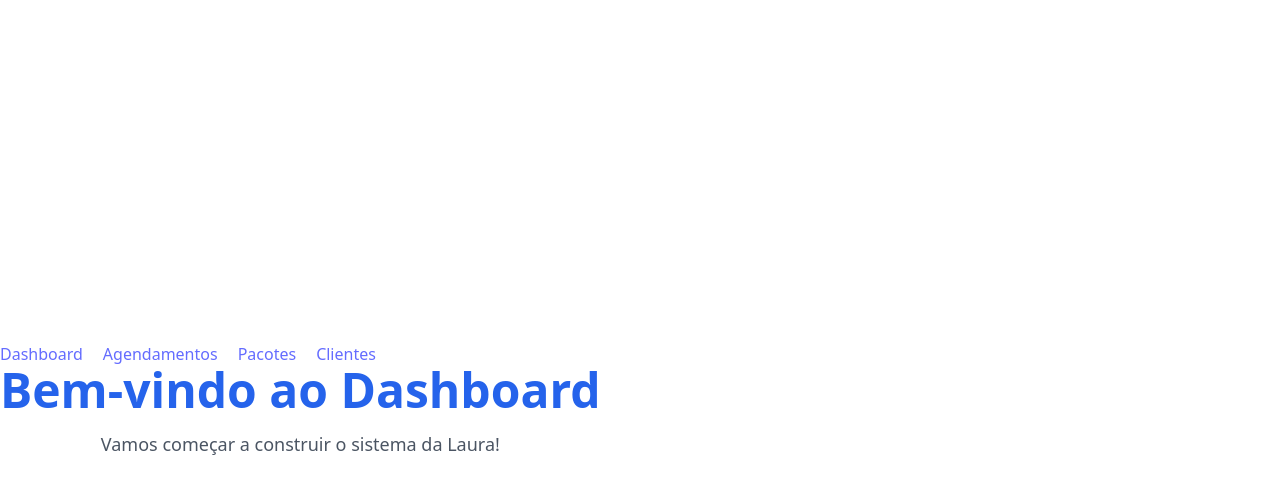
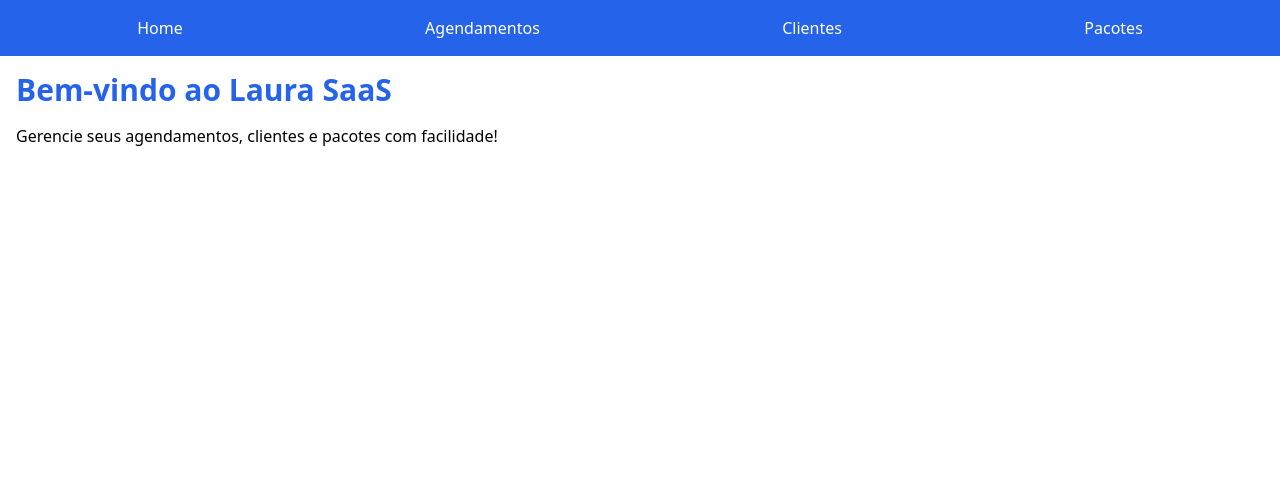
Before and after one commit to andredosreis/laura-saas-agenda, a React (Vite) app in the folder laura-saas-frontend/: page / in a window 1280 px wide. Shown: the top 494 px of the page. Built offline with nearby package versions, Linux system fonts and the light colour scheme.

Commit message:
feat: refactor App component, add Navbar, and create Home page; update Agendamentos, Clientes, and Pacotes pages

```diff
--- a/laura-saas-frontend/src/App.jsx
+++ b/laura-saas-frontend/src/App.jsx
@@ -1,24 +1,24 @@
-import React from 'react';
-import { BrowserRouter as Router, Routes, Route } from 'react-router-dom'
-
-import Header from './components/Header';
+import { BrowserRouter as Router, Routes, Route } from 'react-router-dom';
+import Navbar from './components/Navbar';
+import Home from './pages/Home';
 import Agendamentos from './pages/Agendamentos';
+import Clientes from './pages/Clientes';
 import Pacotes from './pages/Pacotes';
-import Clientes from './pages/Clientes';
-import Dashboard from './pages/Dashboard';
-
 
 function App() {
   return (
     <Router>
-      <Header />
+    <Navbar />
+    <main>
       <Routes>
-        <Route path="/" element={<Dashboard />} />
+        <Route path="/" element={<Home />} />
         <Route path="/agendamentos" element={<Agendamentos />} />
+        <Route path="/clientes" element={<Clientes />} />
         <Route path="/pacotes" element={<Pacotes />} />
-        <Route path="/clientes" element={<Clientes />} />
       </Routes>
-    </Router>
+    </main>
+  </Router>
+
   );
 }
 
--- a/laura-saas-frontend/src/components/Header.jsx
+++ b/laura-saas-frontend/src/components/Header.jsx
@@ -1,4 +1,4 @@
-import React from 'react'
+/* import React from 'react'
 import { Link } from 'react-router-dom'
 
 function Header() {
@@ -6,13 +6,16 @@ function Header() {
     <header>
       <nav>
         <ul style={{display: 'flex', gap: '20px', listStyle: 'none' }}>
-          <li><Link to="/">Dashboard</Link></li>
-          <li><Link to="/agendamentos">Agendamentos</Link></li>
+         <li><Link to="/home">Home</Link></li>
+         <li><Link to="/agendamentos">Agendamentos</Link></li>
           <li><Link to="/pacotes">Pacotes</Link></li>
           <li><Link to="/clientes">Clientes</Link></li>
+          <li><Link to="/">Dashboard</Link></li>
+
         </ul>
       </nav>
     </header>
   )
 }
 export default Header
+*/
--- /dev/null
+++ b/laura-saas-frontend/src/components/Navbar.jsx
@@ -0,0 +1,16 @@
+import { Link } from 'react-router-dom';
+
+function Navbar() {
+  return (
+    <nav className="bg-blue-600 p-4 text-white">
+      <div className="flex justify-around">
+        <Link to="/" className="hover:text-gray-300">Home</Link>
+        <Link to="/agendamentos" className="hover:text-gray-300">Agendamentos</Link>
+        <Link to="/clientes" className="hover:text-gray-300">Clientes</Link>
+        <Link to="/pacotes" className="hover:text-gray-300">Pacotes</Link>
+      </div>
+    </nav>
+  );
+}
+
+export default Navbar;
--- a/laura-saas-frontend/src/index.css
+++ b/laura-saas-frontend/src/index.css
@@ -3,73 +3,3 @@
 @tailwind utilities;
 
 /* (Se quiser, depois adiciona estilo personalizado aqui) */
-
-
-:root {
-  font-family: system-ui, Avenir, Helvetica, Arial, sans-serif;
-  line-height: 1.5;
-  font-weight: 400;
-
-  color-scheme: light dark;
-  color: rgba(255, 255, 255, 0.87);
-  background-color: #242424;
-
-  font-synthesis: none;
-  text-rendering: optimizeLegibility;
-  -webkit-font-smoothing: antialiased;
-  -moz-osx-font-smoothing: grayscale;
-}
-
-a {
-  font-weight: 500;
-  color: #646cff;
-  text-decoration: inherit;
-}
-a:hover {
-  color: #535bf2;
-}
-
-body {
-  margin: 0;
-  display: flex;
-  place-items: center;
-  min-width: 320px;
-  min-height: 100vh;
-}
-
-h1 {
-  font-size: 3.2em;
-  line-height: 1.1;
-}
-
-button {
-  border-radius: 8px;
-  border: 1px solid transparent;
-  padding: 0.6em 1.2em;
-  font-size: 1em;
-  font-weight: 500;
-  font-family: inherit;
-  background-color: #1a1a1a;
-  cursor: pointer;
-  transition: border-color 0.25s;
-}
-button:hover {
-  border-color: #646cff;
-}
-button:focus,
-button:focus-visible {
-  outline: 4px auto -webkit-focus-ring-color;
-}
-
-@media (prefers-color-scheme: light) {
-  :root {
-    color: #213547;
-    background-color: #ffffff;
-  }
-  a:hover {
-    color: #747bff;
-  }
-  button {
-    background-color: #f9f9f9;
-  }
-}
--- a/laura-saas-frontend/src/pages/Agendamentos.jsx
+++ b/laura-saas-frontend/src/pages/Agendamentos.jsx
@@ -1,12 +1,10 @@
-import React, { useEffect, useState } from 'react';
+import { useEffect, useState } from 'react';
 import api from '../services/api';
 
 function Agendamentos() {
   const [agendamentos, setAgendamentos] = useState([]);
 
   useEffect(() => {
-    console.log('Buscando agendamentos...');
-
     async function fetchAgendamentos() {
       try {
         const response = await api.get('/agendamentos');
@@ -20,17 +18,24 @@ function Agendamentos() {
   }, []);
 
   return (
-    <div>
-      <h1>Agendamentos</h1>
-      <ul>
-        {agendamentos.map((agendamento) => (
-          <li key={agendamento._id}>
-            Cliente: {agendamento.cliente?.nome || 'Sem cliente'} -
-            Pacote: {agendamento.pacote?.nome || 'Sem pacote'} -
-            Status: {agendamento.status}
-          </li>
-        ))}
-      </ul>
+    <div className="p-4">
+      <h1 className="text-2xl font-bold mb-4">Lista de Agendamentos</h1>
+
+      {agendamentos.length === 0 ? (
+        <p>Nenhum agendamento encontrado.</p>
+      ) : (
+        <ul className="space-y-4">
+          {agendamentos.map((agendamento) => (
+            <li key={agendamento._id} className="bg-white p-4 rounded shadow">
+              <p><strong>Cliente:</strong> {agendamento.cliente?.nome || 'Nome não encontrado'}</p>
+              <p><strong>Pacote:</strong> {agendamento.pacote?.nome || 'Pacote não encontrado'}</p>
+              <p><strong>Data:</strong> {new Date(agendamento.dataHora).toLocaleString()}</p>
+              <p><strong>Status:</strong> {agendamento.status}</p>
+              <p><strong>Observações:</strong> {agendamento.observacoes || 'Sem observações'}</p>
+            </li>
+          ))}
+        </ul>
+      )}
     </div>
   );
 }
--- a/laura-saas-frontend/src/pages/Clientes.jsx
+++ b/laura-saas-frontend/src/pages/Clientes.jsx
@@ -1,9 +1,7 @@
-import React from 'react';
-
 function Clientes() {
   return (
-    <div>
-      <h1 className='text-4xl text-center text-blue-500'>Clientes</h1>
+    <div className="p-4">
+      <h1 className="text-2xl font-bold">Lista de Clientes</h1>
     </div>
   );
 }
--- /dev/null
+++ b/laura-saas-frontend/src/pages/Home.jsx
@@ -0,0 +1,10 @@
+function Home() {
+    return (
+      <div className="p-4">
+        <h1 className="text-3xl font-bold text-blue-600">Bem-vindo ao Laura SaaS</h1>
+        <p className="mt-4">Gerencie seus agendamentos, clientes e pacotes com facilidade!</p>
+      </div>
+    );
+  }
+
+  export default Home;
--- a/laura-saas-frontend/src/pages/Pacotes.jsx
+++ b/laura-saas-frontend/src/pages/Pacotes.jsx
@@ -1,13 +1,9 @@
-import React from 'react'
-
 function Pacotes() {
   return (
-    <div>
-      <h1>Pacotes</h1>
+    <div className="p-4">
+      <h1 className="text-2xl font-bold">Lista de Pacotes</h1>
     </div>
-  )
+  );
 }
 
 export default Pacotes;
-
-//
```
